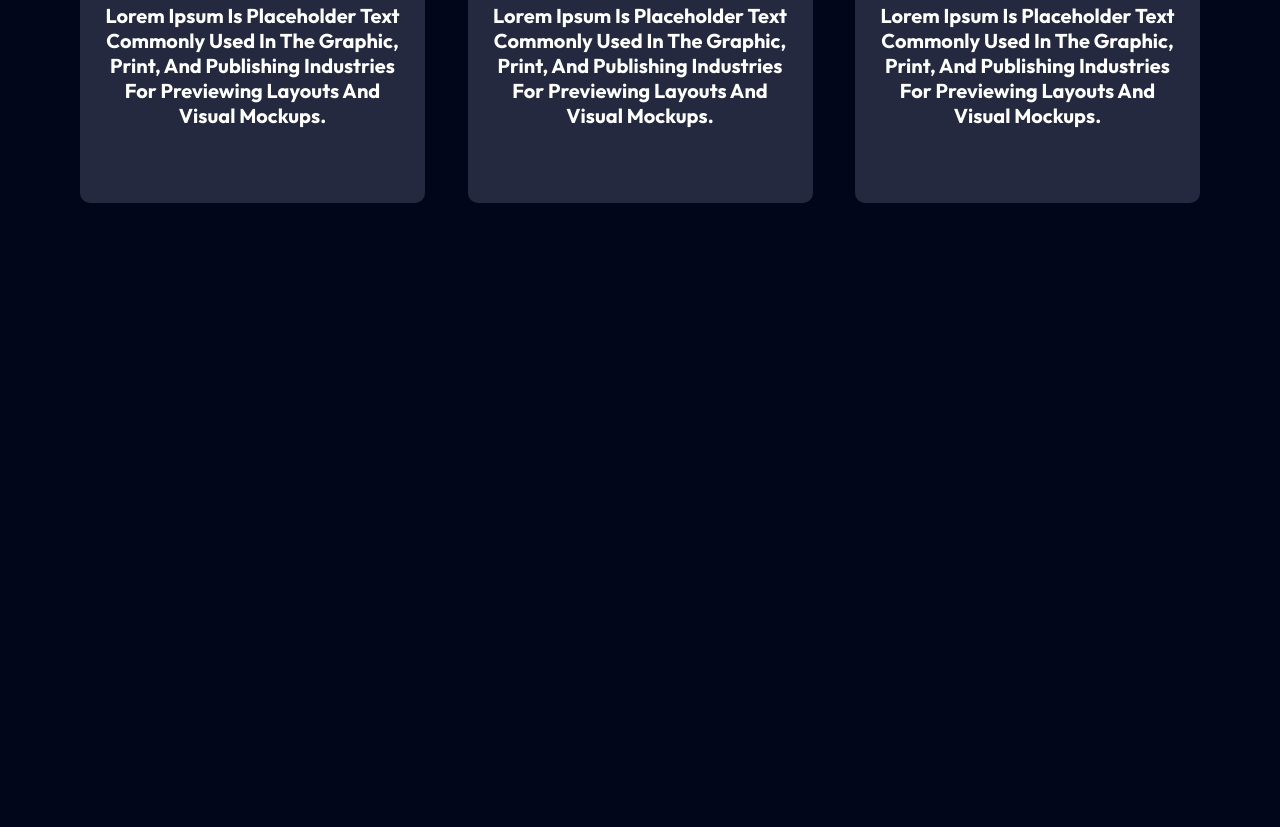
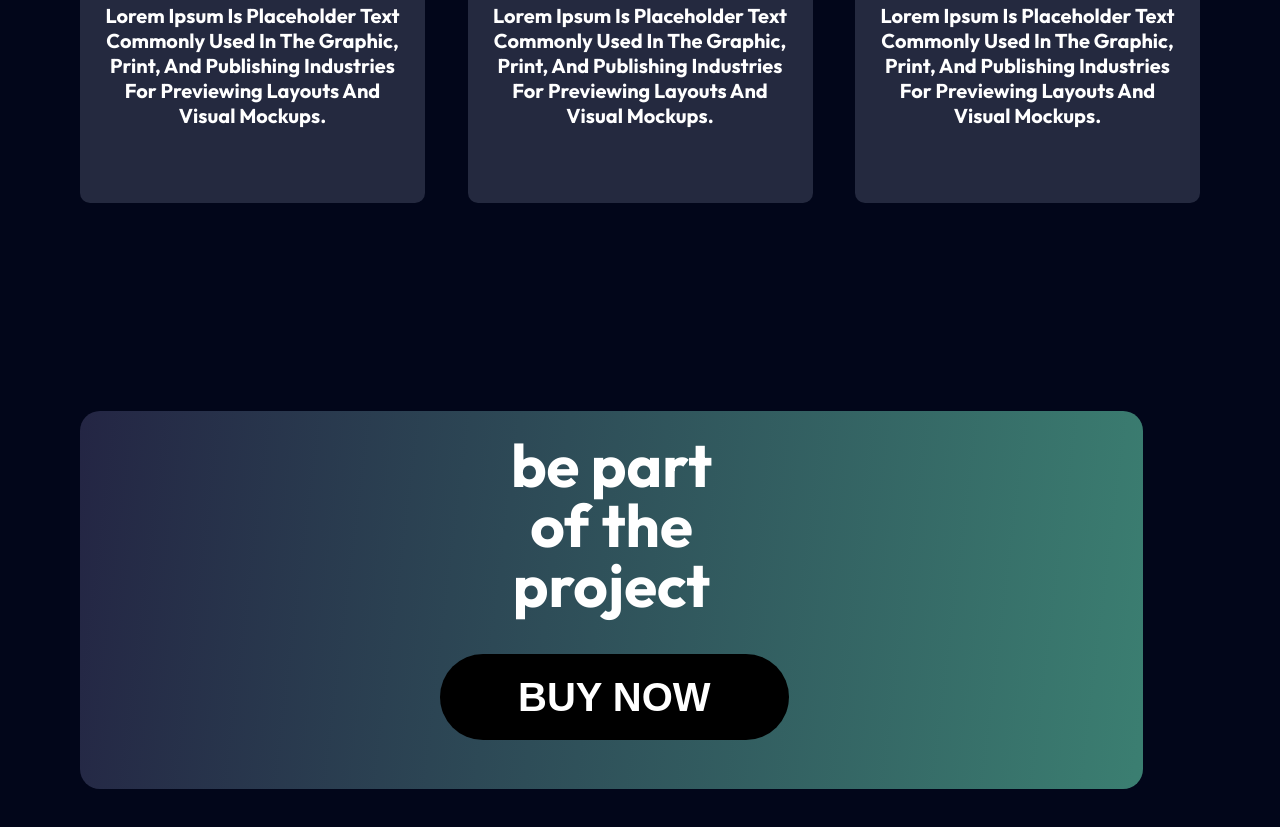
Before and after one commit to Muhammadqodir57/crypto-2, a plain HTML site: page index.html in a window 1280 px wide. Shown: the part 3610-4437 px from the top of the page. Before the commit the page ends 4021 px from the top, so only its background shows below. Drawn offline with Linux system fonts and the light colour scheme.

Commit message:
small commit

```diff
--- a/index.html
+++ b/index.html
@@ -130,6 +130,8 @@
                 <img class="monkey-img-2" src="./src/assets/svg/monkey-2.svg" alt="monkey">
             </section>
             <!--------------MONKEY-END--------------->
+
+            <!--------------TEST-START--------------->
             <section class="test">
                 <p class="test-text">testmonial</p>
                 <h2 class="test-title">read what our
@@ -161,6 +163,11 @@
                     </li>
                 </ul>
             </section>
+            <!--------------TEST-END--------------->
+            <section class="part">
+                <h2 class="part-title">be part of the project</h2>
+                <button class="part-btn">buy now</button>
+            </section>
         </div>
     </main>
 </body>
--- a/src/scss/all-blocks/_all-blocks.scss
+++ b/src/scss/all-blocks/_all-blocks.scss
@@ -4,4 +4,5 @@
 @import "./buy.scss";
 @import "./monkey.scss";
 @import "./test.scss";
+@import "./part.scss";
 @import "./footer.scss";
--- /dev/null
+++ b/src/scss/all-blocks/_part.scss
@@ -0,0 +1,34 @@
+.part {
+    margin-bottom: 262px;
+    width: 1063px;
+    height: 378px;
+    border-radius: 20px;
+    background: linear-gradient(97deg, #1F143B -19.45%, #3C8273 103.56%);
+
+    &-title {
+        padding-top: 24px;
+        width: 215px;
+        margin: 0 auto;
+        margin-bottom: 39px;
+        text-align: center;
+        color: #FFF;
+        font-size: 60px;
+        font-style: normal;
+        font-weight: 700;
+        line-height: 60px;
+    }
+
+    &-btn {
+        padding: 13px 78px;
+        color: #FFF;
+        border: none;
+        margin-left: 360px;
+        font-size: 40px;
+        font-style: normal;
+        font-weight: 700;
+        line-height: 60px;
+        text-transform: uppercase;
+        border-radius: 50px;
+        background: #000;
+    }
+}
```
Also changed, not shown: src/css/main.css, 1 other file.
